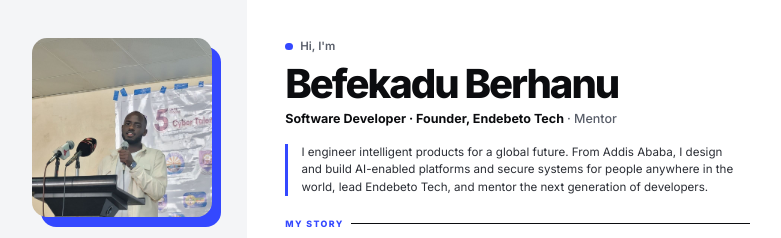
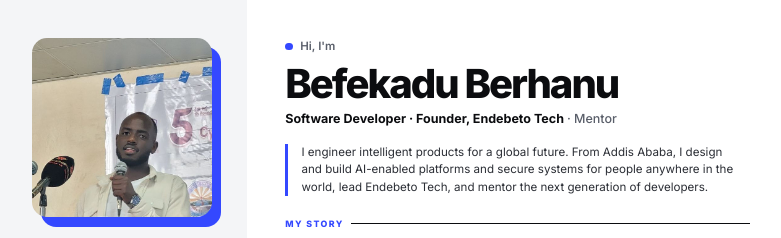
Before and after one commit to abawu/Befa, a website: page cv-print.html in a window 1280 px wide. Shown: the top 238 px of the page, without its empty margins (2-783 px from the left). Drawn offline with Linux system fonts and the light colour scheme.

Commit message:
CV: crop photo tighter on the face
Zoom the portrait so the face, not the podium and banner, fills the frame
(source is 960x1280, ~280 dpi at print size).

Co-Authored-By: Claude Opus 5.5 <noreply@anthropic.com>

```diff
--- a/cv-print.html
+++ b/cv-print.html
@@ -21,7 +21,7 @@ aside{background:var(--side);padding:10mm 7mm 6mm 9mm;display:flex;flex-directio
 .photo{position:relative;padding:0 2.5mm 2.5mm 0}
 .photo::before{content:"";position:absolute;inset:2.5mm 0 0 2.5mm;background:var(--accent);border-radius:4mm}
 .photo .frame{position:relative;width:100%;aspect-ratio:1/1;border-radius:4mm;overflow:hidden}
-.photo img{width:100%;height:100%;object-fit:cover;object-position:62% 36%;display:block}
+.photo img{width:100%;height:100%;object-fit:cover;object-position:62% 36%;display:block;transform:scale(1.65);transform-origin:55% 40%}
 .contact{list-style:none;display:grid;gap:1.6mm}
 .contact li{display:flex;gap:2.2mm;align-items:center;font-size:7.1pt;white-space:nowrap;font-weight:500}
 .contact .ic{width:6mm;height:6mm;border-radius:50%;background:var(--ink);display:grid;place-items:center;flex:none;color:#fff}
```
Also changed, not shown: 1 other file.
